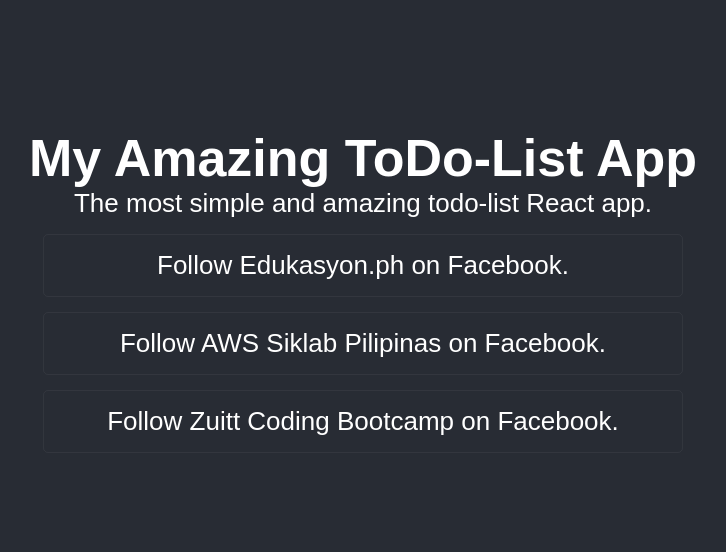
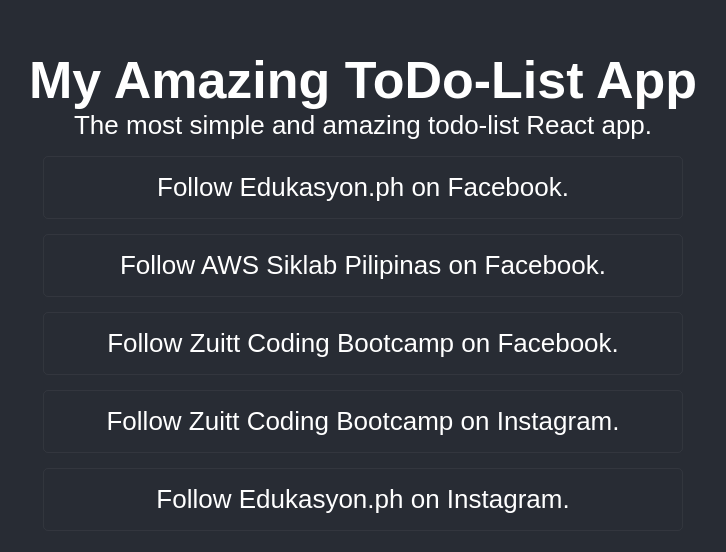
Before and after one commit to mel-gomez/FCB-React-AWS, a React (Create React App) app: page / in a window 1280 px wide. Shown: the part 102-654 px from the top of the page, without its empty margins (277-1003 px from the left). Built offline with nearby package versions, Linux system fonts and the light colour scheme; a web font is replaced by a local one.

Commit message:
Create a container for task items

```diff
--- a/src/index.js
+++ b/src/index.js
@@ -23,11 +23,21 @@
     );
 }
 function TasksList() {
+    const tasksItemsList = [
+        "Follow Edukasyon.ph on Facebook.",
+        "Follow AWS Siklab Pilipinas on Facebook.",
+        "Follow Zuitt Coding Bootcamp on Facebook.",
+        "Follow Zuitt Coding Bootcamp on Instagram.",
+        "Follow Edukasyon.ph on Instagram.",
+    ];
+
+            //{tasksItemsList.map(task => (<Task taskName={task} />))}
     return (
         <ul>
-            <Task taskName="Follow Edukasyon.ph on Facebook." />
-            <Task taskName="Follow AWS Siklab Pilipinas on Facebook." />
-            <Task taskName="Follow Zuitt Coding Bootcamp on Facebook." />
+            {tasksItemsList.map((task, index) => {
+                console.log(task);
+                return <Task key={index} taskName={task} />
+            })}
         </ul>
     );
 }
```
